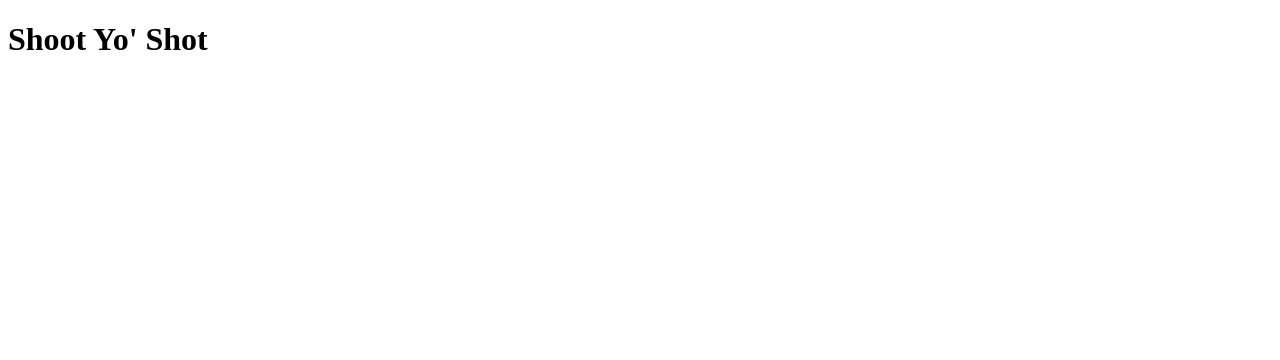
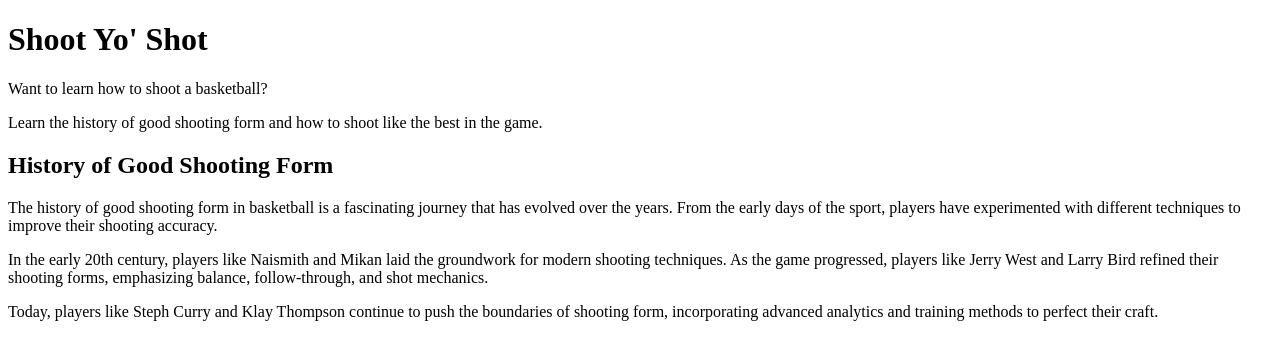
Before and after one commit to TheBoyRoy05/ShootYoShot, a React (Vite) app in the folder Frontend/: page / in a window 1280 px wide. Shown: the top 360 px of the page. Built offline with nearby package versions, Linux system fonts and the light colour scheme.

Commit message:
storyboarding initial push

```diff
--- a/Frontend/src/App.tsx
+++ b/Frontend/src/App.tsx
@@ -1,8 +1,15 @@
+import History from "./Components/History"
+
+
 const App = () => {
   return (
     <div>
       <h1>Shoot Yo' Shot</h1>
+      <p>Want to learn how to shoot a basketball?</p>
+      <p>Learn the history of good shooting form and how to shoot like the best in the game.</p>
+      <History />
     </div>
+
   )
 }
 
--- /dev/null
+++ b/Frontend/src/Components/History.tsx
@@ -0,0 +1,22 @@
+
+
+const History = () => {
+    return (
+        <div>
+        <h2>History of Good Shooting Form</h2>
+        <p>
+            The history of good shooting form in basketball is a fascinating journey that has evolved over the years.
+            From the early days of the sport, players have experimented with different techniques to improve their shooting accuracy.
+        </p>
+        <p>
+            In the early 20th century, players like Naismith and Mikan laid the groundwork for modern shooting techniques.
+            As the game progressed, players like Jerry West and Larry Bird refined their shooting forms, emphasizing balance, follow-through, and shot mechanics.
+        </p>
+        <p>
+            Today, players like Steph Curry and Klay Thompson continue to push the boundaries of shooting form, incorporating advanced analytics and training methods to perfect their craft.
+        </p>
+        </div>
+    );
+};
+
+export default History;
```
